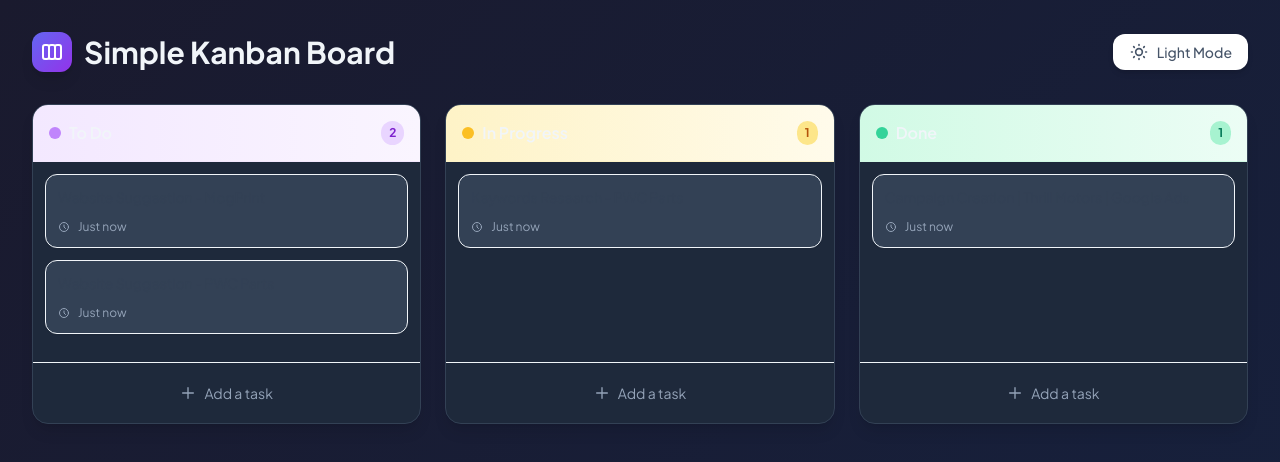
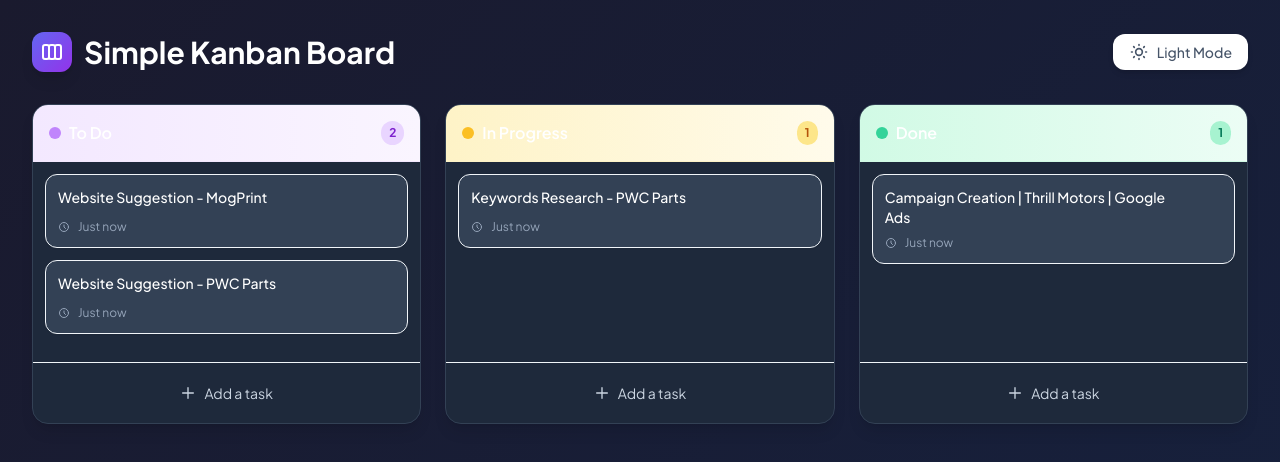
Before and after one commit to vipinsharma0088/to-do-list-vipn-suntec, a plain HTML site: page index.html in a window 1280 px wide. Both pictures are taken after a click on the button "Dark Mode". Drawn offline with nearby package versions, Linux system fonts and the light colour scheme.

Commit message:
index.html

```diff
--- a/index.html
+++ b/index.html
@@ -3,7 +3,7 @@
  <head>
   <meta charset="UTF-8">
   <meta name="viewport" content="width=device-width, initial-scale=1.0">
-  <title>Vipin To do List Board</title>
+  <title>Simple Kanban Board</title>
   <script src="https://cdn.tailwindcss.com/3.4.17"></script>
   <script src="https://cdn.jsdelivr.net/npm/sortablejs@1.15.0/Sortable.min.js"></script>
   <script src="/_sdk/element_sdk.js"></script>
@@ -86,23 +86,42 @@
 
     .dark-mode .task-card {
       background: #334155 !important;
-      color: #f1f5f9 !important;
+      color: #ffffff !important;
+    }
+
+    .dark-mode .task-title {
+      color: #ffffff !important;
     }
 
     .dark-mode .column-title {
-      color: #f1f5f9 !important;
+      color: #ffffff !important;
     }
 
     .dark-mode .board-title {
-      color: #f1f5f9 !important;
+      color: #ffffff !important;
     }
 
     .dark-mode .add-btn {
-      color: #94a3b8 !important;
+      color: #cbd5e1 !important;
     }
 
     .dark-mode .add-btn:hover {
       background: #475569 !important;
+      color: #f1f5f9 !important;
+    }
+
+    /* Improved light mode text contrast */
+    .task-title {
+      color: #1e293b !important;
+      font-weight: 500;
+    }
+
+    .column-title {
+      color: #1e293b !important;
+    }
+
+    .board-title {
+      color: #0f172a !important;
     }
 
     .edit-input {
@@ -126,21 +145,26 @@
   <script src="/_sdk/data_sdk.js" type="text/javascript"></script>
  </head>
  <body class="h-full bg-gradient-to-br from-slate-100 via-purple-50 to-blue-50 overflow-auto">
-  <div id="app-container" class="w-full min-h-full p-4 md:p-8"><!-- Header -->
+  <div id="app-container" class="w-full min-h-full p-4 md:p-8">
+   <!-- Header -->
    <header class="flex flex-col sm:flex-row items-center justify-between mb-8 gap-4">
     <div class="flex items-center gap-3">
      <div class="w-10 h-10 bg-gradient-to-br from-indigo-500 to-purple-600 rounded-xl flex items-center justify-center shadow-lg">
-      <svg class="w-6 h-6 text-white" fill="none" stroke="currentColor" viewbox="0 0 24 24"><path stroke-linecap="round" stroke-linejoin="round" stroke-width="2" d="M9 17V7m0 10a2 2 0 01-2 2H5a2 2 0 01-2-2V7a2 2 0 012-2h2a2 2 0 012 2m0 10a2 2 0 002 2h2a2 2 0 002-2M9 7a2 2 0 012-2h2a2 2 0 012 2m0 10V7m0 10a2 2 0 002 2h2a2 2 0 002-2V7a2 2 0 00-2-2h-2a2 2 0 00-2 2"></path>
+      <svg class="w-6 h-6 text-white" fill="none" stroke="currentColor" viewbox="0 0 24 24">
+       <path stroke-linecap="round" stroke-linejoin="round" stroke-width="2" d="M9 17V7m0 10a2 2 0 01-2 2H5a2 2 0 01-2-2V7a2 2 0 012-2h2a2 2 0 012 2m0 10a2 2 0 002 2h2a2 2 0 002-2M9 7a2 2 0 012-2h2a2 2 0 012 2m0 10V7m0 10a2 2 0 002 2h2a2 2 0 002-2V7a2 2 0 00-2-2h-2a2 2 0 00-2 2"></path>
       </svg>
      </div>
      <h1 id="board-title" class="board-title text-2xl md:text-3xl font-bold text-slate-800">Simple Kanban Board</h1>
     </div><button id="dark-mode-toggle" class="flex items-center gap-2 px-4 py-2 bg-white rounded-xl shadow-md hover:shadow-lg transition-all text-slate-600 hover:text-slate-800">
-     <svg id="sun-icon" class="w-5 h-5 hidden" fill="none" stroke="currentColor" viewbox="0 0 24 24"><path stroke-linecap="round" stroke-linejoin="round" stroke-width="2" d="M12 3v1m0 16v1m9-9h-1M4 12H3m15.364 6.364l-.707-.707M6.343 6.343l-.707-.707m12.728 0l-.707.707M6.343 17.657l-.707.707M16 12a4 4 0 11-8 0 4 4 0 018 0z"></path>
+     <svg id="sun-icon" class="w-5 h-5 hidden" fill="none" stroke="currentColor" viewbox="0 0 24 24">
+      <path stroke-linecap="round" stroke-linejoin="round" stroke-width="2" d="M12 3v1m0 16v1m9-9h-1M4 12H3m15.364 6.364l-.707-.707M6.343 6.343l-.707-.707m12.728 0l-.707.707M6.343 17.657l-.707.707M16 12a4 4 0 11-8 0 4 4 0 018 0z"></path>
      </svg>
-     <svg id="moon-icon" class="w-5 h-5" fill="none" stroke="currentColor" viewbox="0 0 24 24"><path stroke-linecap="round" stroke-linejoin="round" stroke-width="2" d="M20.354 15.354A9 9 0 018.646 3.646 9.003 9.003 0 0012 21a9.003 9.003 0 008.354-5.646z"></path>
+     <svg id="moon-icon" class="w-5 h-5" fill="none" stroke="currentColor" viewbox="0 0 24 24">
+      <path stroke-linecap="round" stroke-linejoin="round" stroke-width="2" d="M20.354 15.354A9 9 0 018.646 3.646 9.003 9.003 0 0012 21a9.003 9.003 0 008.354-5.646z"></path>
      </svg><span id="mode-text" class="text-sm font-medium">Dark Mode</span> </button>
    </header><!-- Kanban Board -->
-   <div class="grid grid-cols-1 md:grid-cols-3 gap-4 md:gap-6"><!-- To Do Column -->
+   <div class="grid grid-cols-1 md:grid-cols-3 gap-4 md:gap-6">
+    <!-- To Do Column -->
     <div class="column-card bg-white/80 backdrop-blur-sm rounded-2xl shadow-lg border border-white/50 overflow-hidden">
      <div class="p-4 bg-gradient-to-r from-purple-100 to-purple-50 border-b border-purple-100">
       <div class="flex items-center gap-2">
@@ -151,11 +175,14 @@
      <div id="todo-tasks" class="kanban-column p-3 space-y-3" data-column="todo">
      </div>
      <div class="p-3 border-t border-slate-100">
-      <div id="todo-add-form" class="hidden"><input type="text" id="todo-input" class="add-task-input w-full px-3 py-2 border border-purple-200 rounded-lg focus:outline-none focus:ring-2 focus:ring-purple-400 text-sm" placeholder="Enter task title...">
-       <div class="flex gap-2 mt-2"><button onclick="addTask('todo')" class="flex-1 bg-purple-500 text-white px-3 py-1.5 rounded-lg text-sm font-medium hover:bg-purple-600 transition-colors">Add</button> <button onclick="toggleAddForm('todo')" class="flex-1 bg-slate-100 text-slate-600 px-3 py-1.5 rounded-lg text-sm font-medium hover:bg-slate-200 transition-colors">Cancel</button>
+      <div id="todo-add-form" class="hidden">
+       <input type="text" id="todo-input" class="add-task-input w-full px-3 py-2 border border-purple-200 rounded-lg focus:outline-none focus:ring-2 focus:ring-purple-400 text-sm" placeholder="Enter task title...">
+       <div class="flex gap-2 mt-2">
+        <button onclick="addTask('todo')" class="flex-1 bg-purple-500 text-white px-3 py-1.5 rounded-lg text-sm font-medium hover:bg-purple-600 transition-colors">Add</button> <button onclick="toggleAddForm('todo')" class="flex-1 bg-slate-100 text-slate-600 px-3 py-1.5 rounded-lg text-sm font-medium hover:bg-slate-200 transition-colors">Cancel</button>
        </div>
       </div><button id="todo-add-btn" onclick="toggleAddForm('todo')" class="add-btn w-full flex items-center justify-center gap-2 py-2 text-slate-500 hover:bg-purple-50 rounded-lg transition-colors text-sm">
-       <svg class="w-4 h-4" fill="none" stroke="currentColor" viewbox="0 0 24 24"><path stroke-linecap="round" stroke-linejoin="round" stroke-width="2" d="M12 4v16m8-8H4"></path>
+       <svg class="w-4 h-4" fill="none" stroke="currentColor" viewbox="0 0 24 24">
+        <path stroke-linecap="round" stroke-linejoin="round" stroke-width="2" d="M12 4v16m8-8H4"></path>
        </svg> Add a task </button>
      </div>
     </div><!-- In Progress Column -->
@@ -169,11 +196,14 @@
      <div id="progress-tasks" class="kanban-column p-3 space-y-3" data-column="progress">
      </div>
      <div class="p-3 border-t border-slate-100">
-      <div id="progress-add-form" class="hidden"><input type="text" id="progress-input" class="add-task-input w-full px-3 py-2 border border-amber-200 rounded-lg focus:outline-none focus:ring-2 focus:ring-amber-400 text-sm" placeholder="Enter task title...">
-       <div class="flex gap-2 mt-2"><button onclick="addTask('progress')" class="flex-1 bg-amber-500 text-white px-3 py-1.5 rounded-lg text-sm font-medium hover:bg-amber-600 transition-colors">Add</button> <button onclick="toggleAddForm('progress')" class="flex-1 bg-slate-100 text-slate-600 px-3 py-1.5 rounded-lg text-sm font-medium hover:bg-slate-200 transition-colors">Cancel</button>
+      <div id="progress-add-form" class="hidden">
+       <input type="text" id="progress-input" class="add-task-input w-full px-3 py-2 border border-amber-200 rounded-lg focus:outline-none focus:ring-2 focus:ring-amber-400 text-sm" placeholder="Enter task title...">
+       <div class="flex gap-2 mt-2">
+        <button onclick="addTask('progress')" class="flex-1 bg-amber-500 text-white px-3 py-1.5 rounded-lg text-sm font-medium hover:bg-amber-600 transition-colors">Add</button> <button onclick="toggleAddForm('progress')" class="flex-1 bg-slate-100 text-slate-600 px-3 py-1.5 rounded-lg text-sm font-medium hover:bg-slate-200 transition-colors">Cancel</button>
        </div>
       </div><button id="progress-add-btn" onclick="toggleAddForm('progress')" class="add-btn w-full flex items-center justify-center gap-2 py-2 text-slate-500 hover:bg-amber-50 rounded-lg transition-colors text-sm">
-       <svg class="w-4 h-4" fill="none" stroke="currentColor" viewbox="0 0 24 24"><path stroke-linecap="round" stroke-linejoin="round" stroke-width="2" d="M12 4v16m8-8H4"></path>
+       <svg class="w-4 h-4" fill="none" stroke="currentColor" viewbox="0 0 24 24">
+        <path stroke-linecap="round" stroke-linejoin="round" stroke-width="2" d="M12 4v16m8-8H4"></path>
        </svg> Add a task </button>
      </div>
     </div><!-- Done Column -->
@@ -187,17 +217,21 @@
      <div id="done-tasks" class="kanban-column p-3 space-y-3" data-column="done">
      </div>
      <div class="p-3 border-t border-slate-100">
-      <div id="done-add-form" class="hidden"><input type="text" id="done-input" class="add-task-input w-full px-3 py-2 border border-emerald-200 rounded-lg focus:outline-none focus:ring-2 focus:ring-emerald-400 text-sm" placeholder="Enter task title...">
-       <div class="flex gap-2 mt-2"><button onclick="addTask('done')" class="flex-1 bg-emerald-500 text-white px-3 py-1.5 rounded-lg text-sm font-medium hover:bg-emerald-600 transition-colors">Add</button> <button onclick="toggleAddForm('done')" class="flex-1 bg-slate-100 text-slate-600 px-3 py-1.5 rounded-lg text-sm font-medium hover:bg-slate-200 transition-colors">Cancel</button>
+      <div id="done-add-form" class="hidden">
+       <input type="text" id="done-input" class="add-task-input w-full px-3 py-2 border border-emerald-200 rounded-lg focus:outline-none focus:ring-2 focus:ring-emerald-400 text-sm" placeholder="Enter task title...">
+       <div class="flex gap-2 mt-2">
+        <button onclick="addTask('done')" class="flex-1 bg-emerald-500 text-white px-3 py-1.5 rounded-lg text-sm font-medium hover:bg-emerald-600 transition-colors">Add</button> <button onclick="toggleAddForm('done')" class="flex-1 bg-slate-100 text-slate-600 px-3 py-1.5 rounded-lg text-sm font-medium hover:bg-slate-200 transition-colors">Cancel</button>
        </div>
       </div><button id="done-add-btn" onclick="toggleAddForm('done')" class="add-btn w-full flex items-center justify-center gap-2 py-2 text-slate-500 hover:bg-emerald-50 rounded-lg transition-colors text-sm">
-       <svg class="w-4 h-4" fill="none" stroke="currentColor" viewbox="0 0 24 24"><path stroke-linecap="round" stroke-linejoin="round" stroke-width="2" d="M12 4v16m8-8H4"></path>
+       <svg class="w-4 h-4" fill="none" stroke="currentColor" viewbox="0 0 24 24">
+        <path stroke-linecap="round" stroke-linejoin="round" stroke-width="2" d="M12 4v16m8-8H4"></path>
        </svg> Add a task </button>
      </div>
     </div>
    </div><!-- Toast Notification -->
    <div id="toast" class="fixed bottom-4 right-4 bg-slate-800 text-white px-4 py-3 rounded-xl shadow-xl transform translate-y-20 opacity-0 transition-all duration-300 flex items-center gap-2">
-    <svg class="w-5 h-5 text-emerald-400" fill="none" stroke="currentColor" viewbox="0 0 24 24"><path stroke-linecap="round" stroke-linejoin="round" stroke-width="2" d="M5 13l4 4L19 7"></path>
+    <svg class="w-5 h-5 text-emerald-400" fill="none" stroke="currentColor" viewbox="0 0 24 24">
+     <path stroke-linecap="round" stroke-linejoin="round" stroke-width="2" d="M5 13l4 4L19 7"></path>
     </svg><span id="toast-message">Task moved successfully</span>
    </div>
   </div>
@@ -604,6 +638,5 @@
     renderTasks();
     initSortable();
   </script>
- <script>(function(){function c(){var b=a.contentDocument||a.contentWindow.document;if(b){var d=b.createElement('script');d.innerHTML="window.__CF$cv$params={r:'9da053d582aa5972',t:'MTc3MzEyNDgyMS4wMDAwMDA='};var a=document.createElement('script');a.nonce='';a.src='/cdn-cgi/challenge-platform/scripts/jsd/main.js';document.getElementsByTagName('head')[0].appendChild(a);";b.getElementsByTagName('head')[0].appendChild(d)}}if(document.body){var a=document.createElement('iframe');a.height=1;a.width=1;a.style.position='absolute';a.style.top=0;a.style.left=0;a.style.border='none';a.style.visibility='hidden';document.body.appendChild(a);if('loading'!==document.readyState)c();else if(window.addEventListener)document.addEventListener('DOMContentLoaded',c);else{var e=document.onreadystatechange||function(){};document.onreadystatechange=function(b){e(b);'loading'!==document.readyState&&(document.onreadystatechange=e,c())}}}})();</script></body>
-
+ <script>(function(){function c(){var b=a.contentDocument||a.contentWindow.document;if(b){var d=b.createElement('script');d.innerHTML="window.__CF$cv$params={r:'9da08af6b48f3029',t:'MTc3MzEyNzA3OS4wMDAwMDA='};var a=document.createElement('script');a.nonce='';a.src='/cdn-cgi/challenge-platform/scripts/jsd/main.js';document.getElementsByTagName('head')[0].appendChild(a);";b.getElementsByTagName('head')[0].appendChild(d)}}if(document.body){var a=document.createElement('iframe');a.height=1;a.width=1;a.style.position='absolute';a.style.top=0;a.style.left=0;a.style.border='none';a.style.visibility='hidden';document.body.appendChild(a);if('loading'!==document.readyState)c();else if(window.addEventListener)document.addEventListener('DOMContentLoaded',c);else{var e=document.onreadystatechange||function(){};document.onreadystatechange=function(b){e(b);'loading'!==document.readyState&&(document.onreadystatechange=e,c())}}}})();</script></body>
 </html>
```
